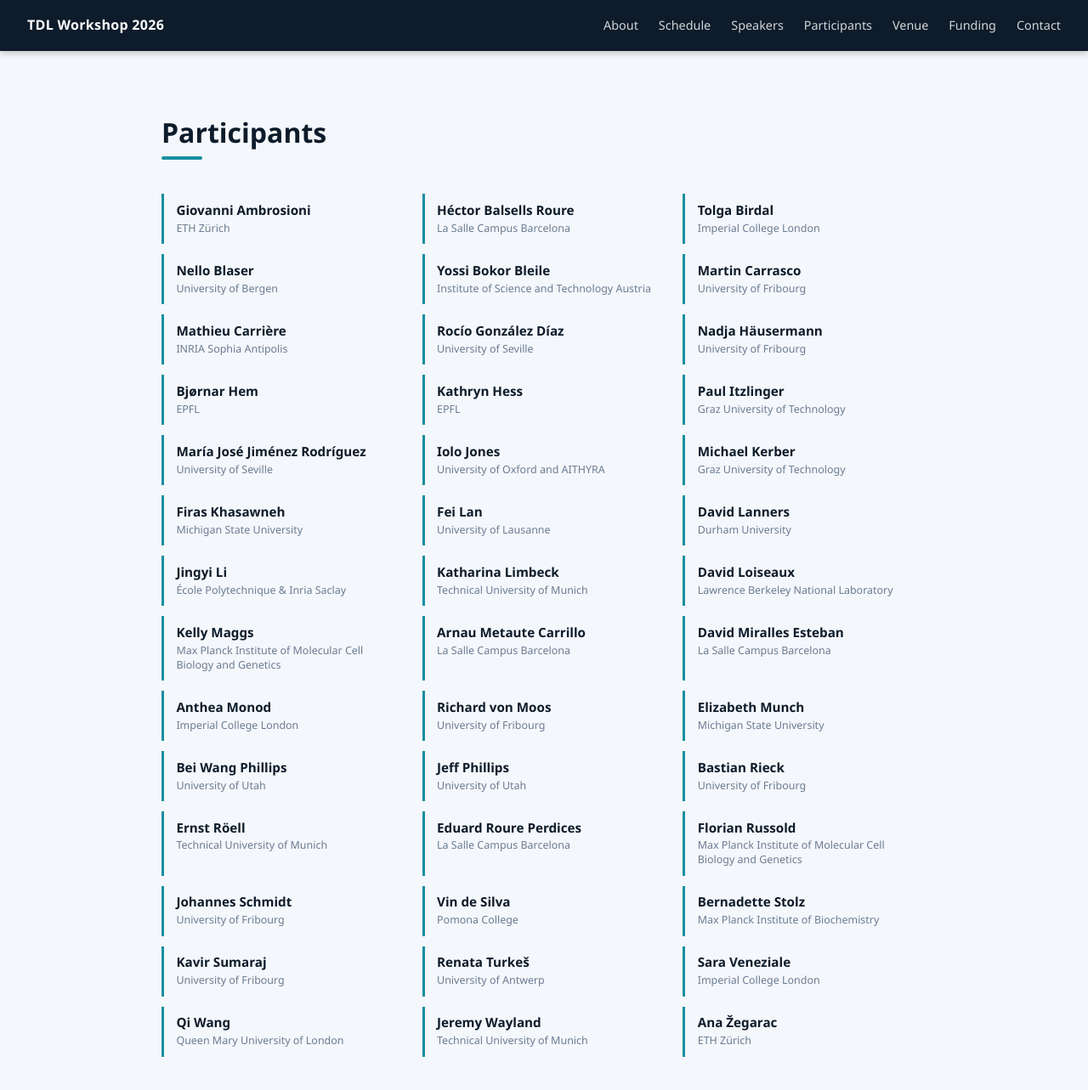
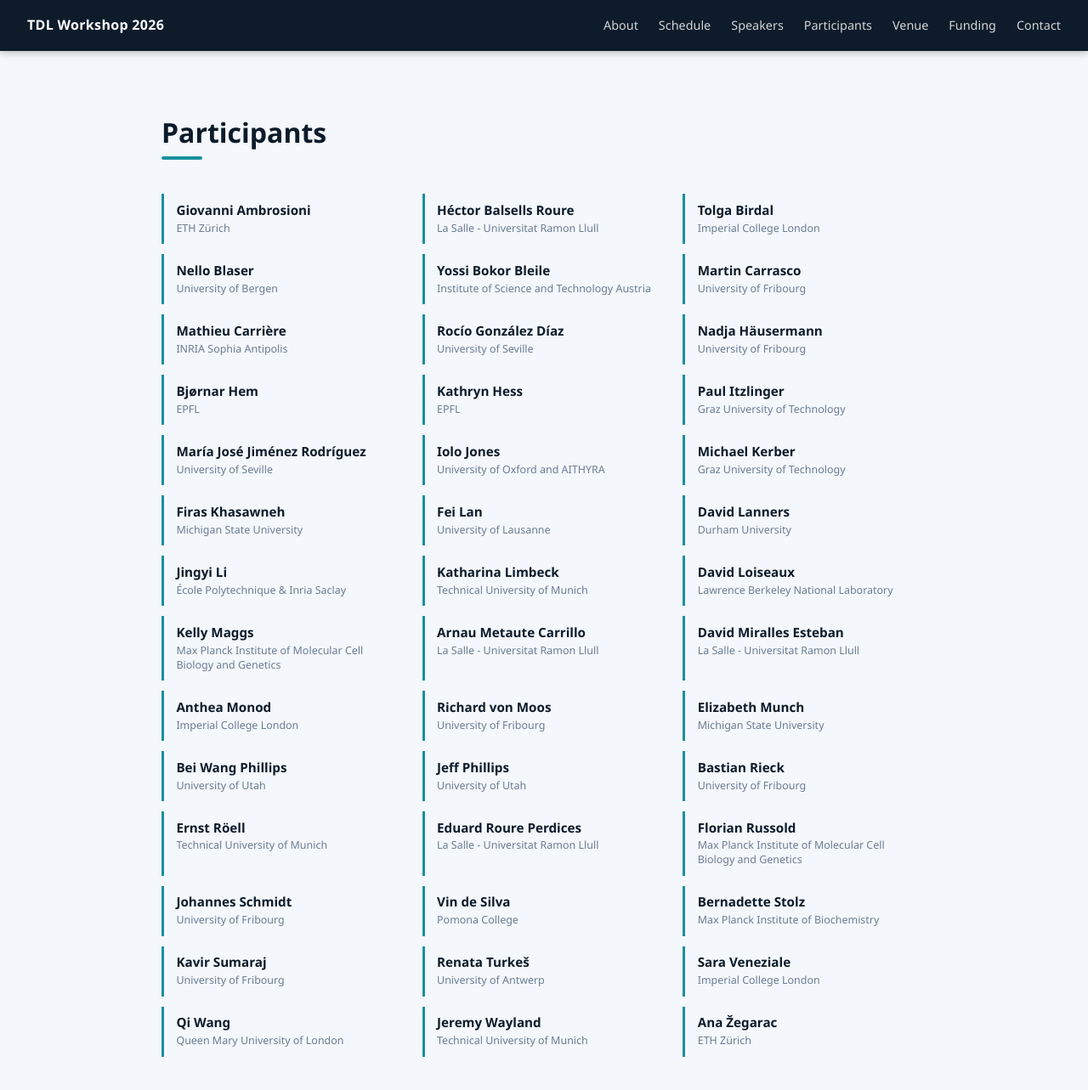
Before and after one commit to aidos-lab/tdl-workshop, a Jekyll site: the page built from index.html, in a window 1280 px wide and 1400 px high, scrolled down 4225 px. Shown: the top 1283 px of the window at 85% size. Built offline with Jekyll 4.4.1, drawn with Linux system fonts in a browser that asks for light colours.

Commit message:
updated affiliations

```diff
--- a/_data/participants.yml
+++ b/_data/participants.yml
@@ -2,7 +2,7 @@
   affiliation: ETH Zürich
 
 - name: "Héctor Balsells Roure"
-  affiliation: La Salle Campus Barcelona
+  affiliation: La Salle - Universitat Ramon Llull
 
 - name: Tolga Birdal
   affiliation: Imperial College London
@@ -65,10 +65,10 @@
   affiliation: Max Planck Institute of Molecular Cell Biology and Genetics
 
 - name: Arnau Metaute Carrillo
-  affiliation: La Salle Campus Barcelona
+  affiliation: La Salle - Universitat Ramon Llull
 
 - name: David Miralles Esteban
-  affiliation: La Salle Campus Barcelona
+  affiliation: La Salle - Universitat Ramon Llull
 
 - name: Anthea Monod
   affiliation: Imperial College London
@@ -92,7 +92,7 @@
   affiliation: Technical University of Munich
 
 - name: Eduard Roure Perdices
-  affiliation: La Salle Campus Barcelona
+  affiliation: La Salle - Universitat Ramon Llull
 
 - name: Florian Russold
   affiliation: Max Planck Institute of Molecular Cell Biology and Genetics
```
